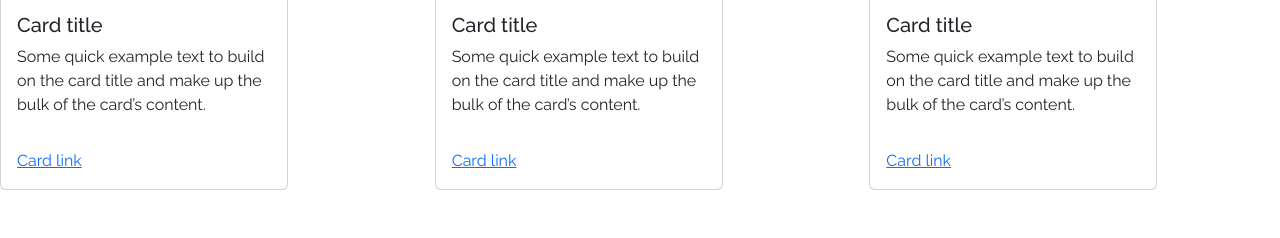
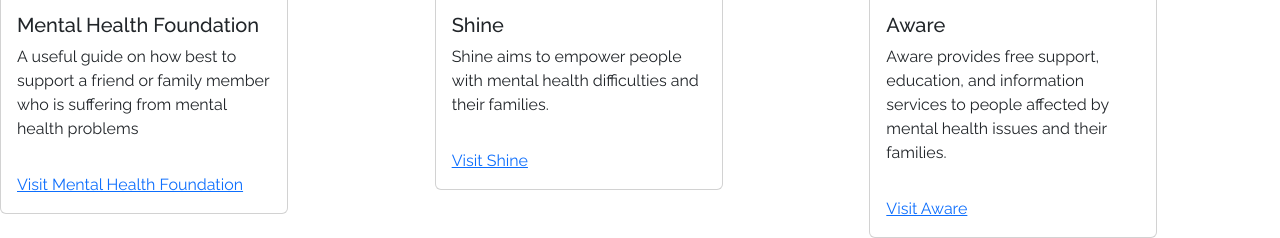
Before and after one commit to thomil13/project-atlas, a plain HTML site: page family.html in a window 1280 px wide. Shown: the part 610-848 px from the top of the page. Before the commit the page ends 800 px from the top, so only its background shows below. Drawn offline with nearby package versions, Linux system fonts and the light colour scheme.

Commit message:
Add Resources info and linls to family.html

```diff
--- a/family.html
+++ b/family.html
@@ -105,12 +105,13 @@
                 <div class="card" style="width: 18rem;">
                     <img src="..." class="card-img-top" alt="...">
                     <div class="card-body">
-                        <h5 class="card-title">Card title</h5>
-                        <p class="card-text">Some quick example text to build on the card title and make up the bulk
-                            of the card’s content.</p>
+                        <h5 class="card-title">Mental Health Foundation</h5>
+                        <p class="card-text">A useful guide on how best to support a friend or family member who is
+                            suffering from mental health problems</p>
                     </div>
                     <div class="card-body">
-                        <a href="#" class="card-link">Card link</a>
+                        <a href="https://www.mentalhealth.org.uk/explore-mental-health/articles/how-support-someone-mental-health-problem"
+                            class="card-link">Visit Mental Health Foundation</a>
                     </div>
                 </div>
             </div>
@@ -118,12 +119,12 @@
                 <div class="card" style="width: 18rem;">
                     <img src="..." class="card-img-top" alt="...">
                     <div class="card-body">
-                        <h5 class="card-title">Card title</h5>
-                        <p class="card-text">Some quick example text to build on the card title and make up the bulk
-                            of the card’s content.</p>
+                        <h5 class="card-title">Shine</h5>
+                        <p class="card-text">Shine aims to empower people with mental health difficulties and their
+                            families.</p>
                     </div>
                     <div class="card-body">
-                        <a href="#" class="card-link">Card link</a>
+                        <a href="https://www.shine.ie/" class="card-link">Visit Shine</a>
                     </div>
                 </div>
             </div>
@@ -131,12 +132,12 @@
                 <div class="card" style="width: 18rem;">
                     <img src="..." class="card-img-top" alt="...">
                     <div class="card-body">
-                        <h5 class="card-title">Card title</h5>
-                        <p class="card-text">Some quick example text to build on the card title and make up the bulk
-                            of the card’s content.</p>
+                        <h5 class="card-title">Aware</h5>
+                        <p class="card-text">Aware provides free support, education, and information services to people
+                            affected by mental health issues and their families.</p>
                     </div>
                     <div class="card-body">
-                        <a href="#" class="card-link">Card link</a>
+                        <a href="https://www.aware.ie/" class="card-link">Visit Aware</a>
                     </div>
                 </div>
             </div>
```
